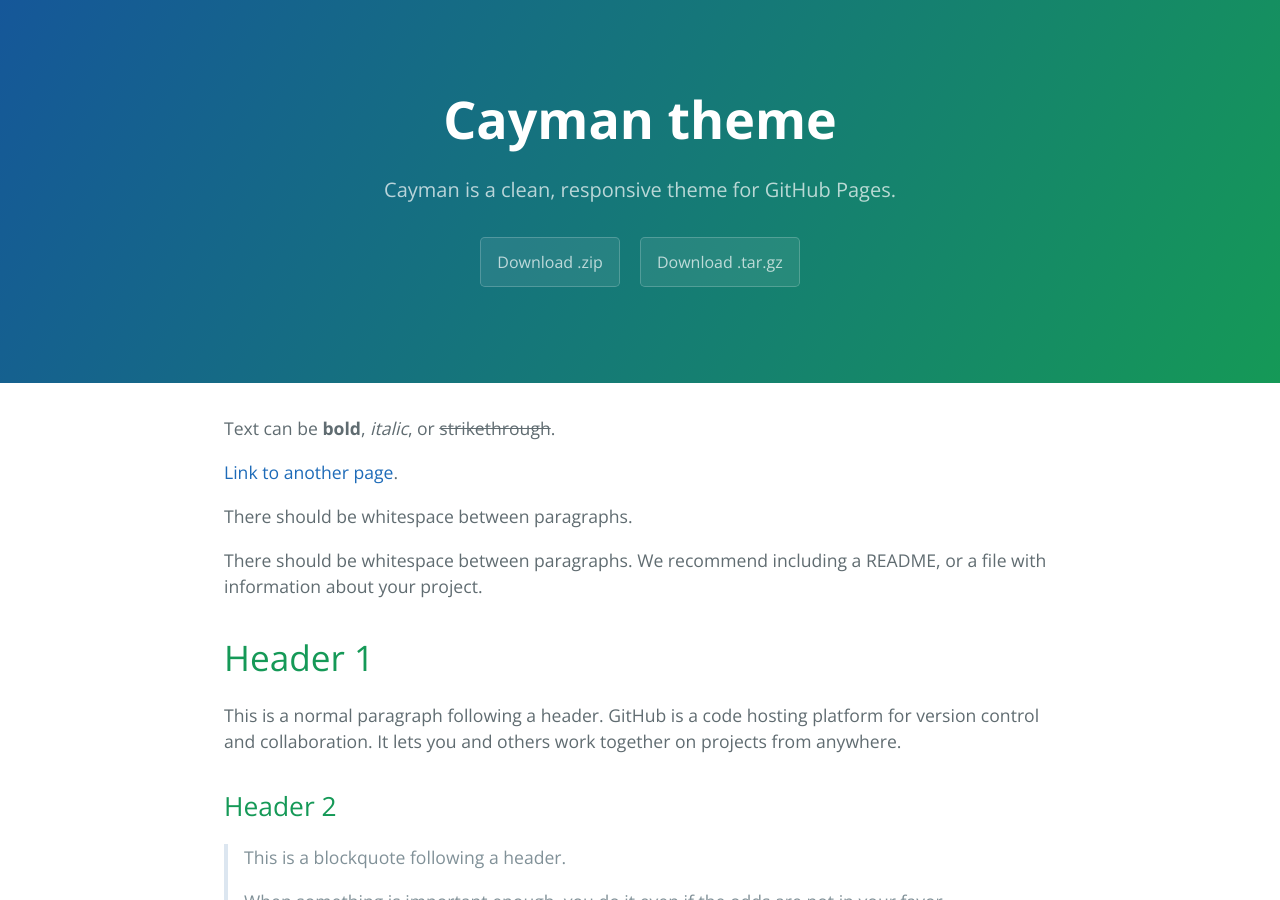
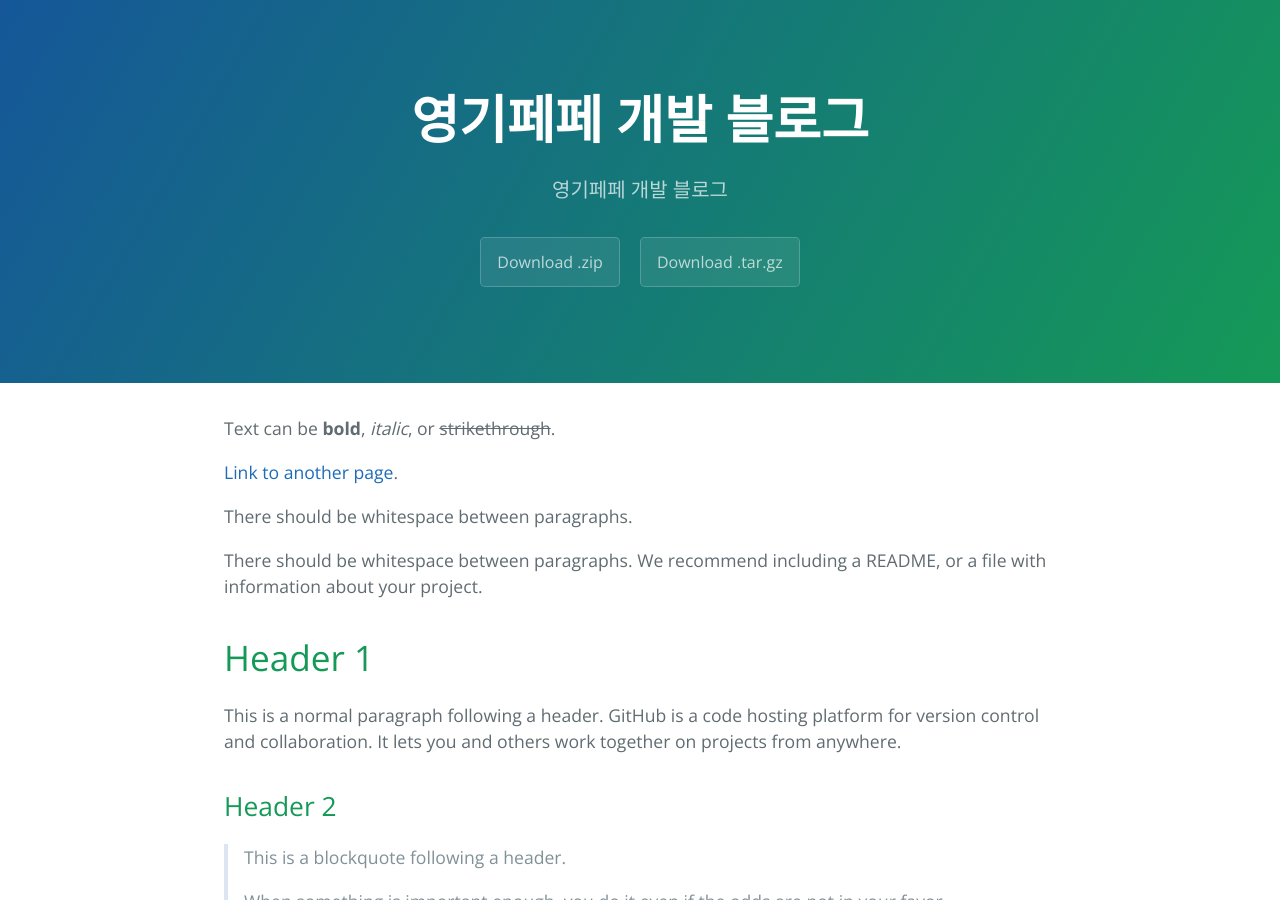
Before and after one commit to pepe-ykb/pepe-ykb.github.io, a Jekyll site: the page built from index.md, in a window 1280 px wide and 900 px high. Built offline with Jekyll 4.4.1, drawn with Linux system fonts in a browser that asks for light colours.

Commit message:
_config.yml 수정

```diff
--- a/_config.yml
+++ b/_config.yml
@@ -1,5 +1,5 @@
-title: Cayman theme
-description: Cayman is a clean, responsive theme for GitHub Pages.
+title: 영기페페 개발 블로그
+description: 영기페페 개발 블로그
 show_downloads: true
 google_analytics:
 theme: jekyll-theme-cayman
--- a/index.html
+++ /dev/null
@@ -1 +0,0 @@
-<h1>껄껄</h1>
```
